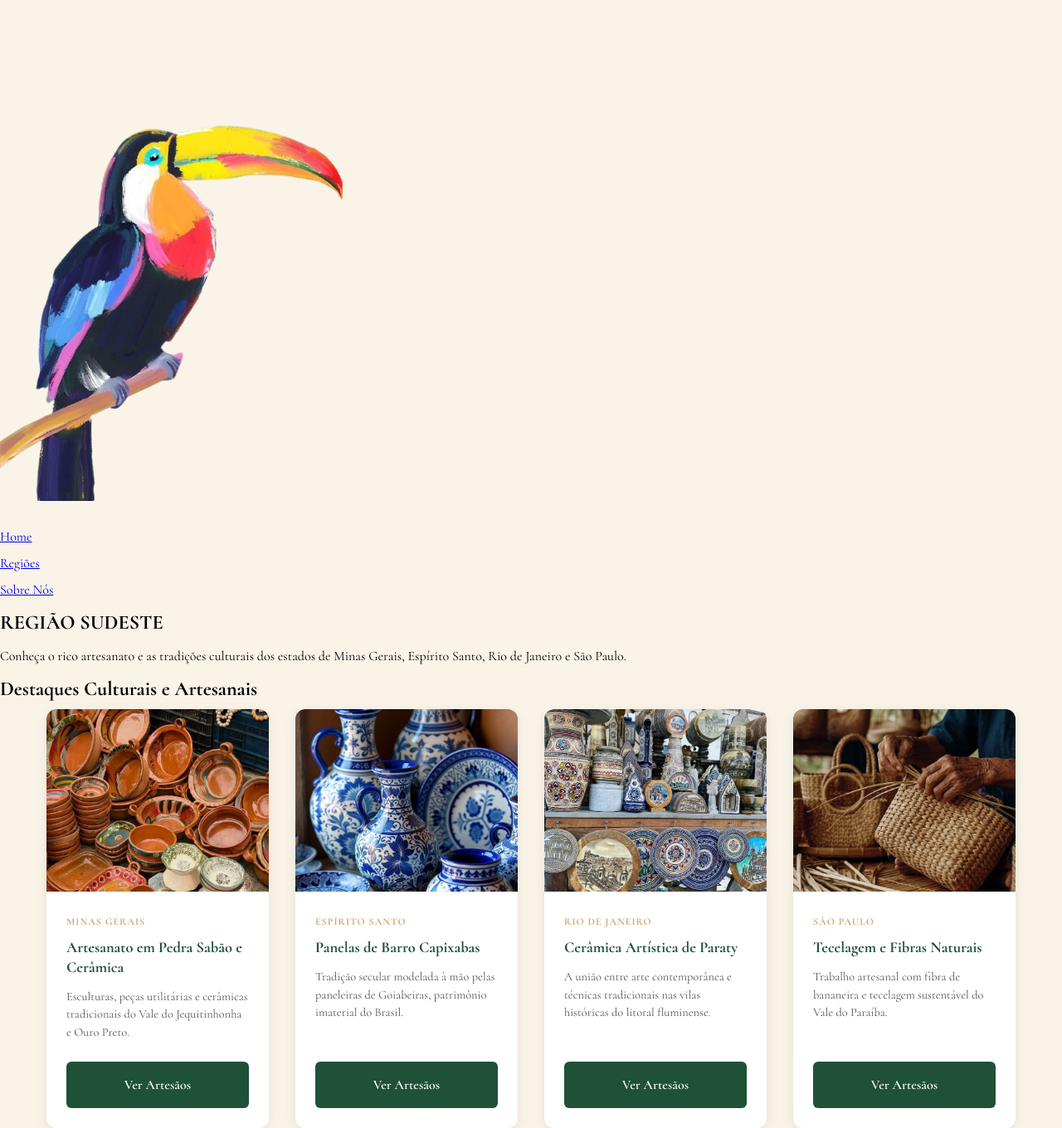
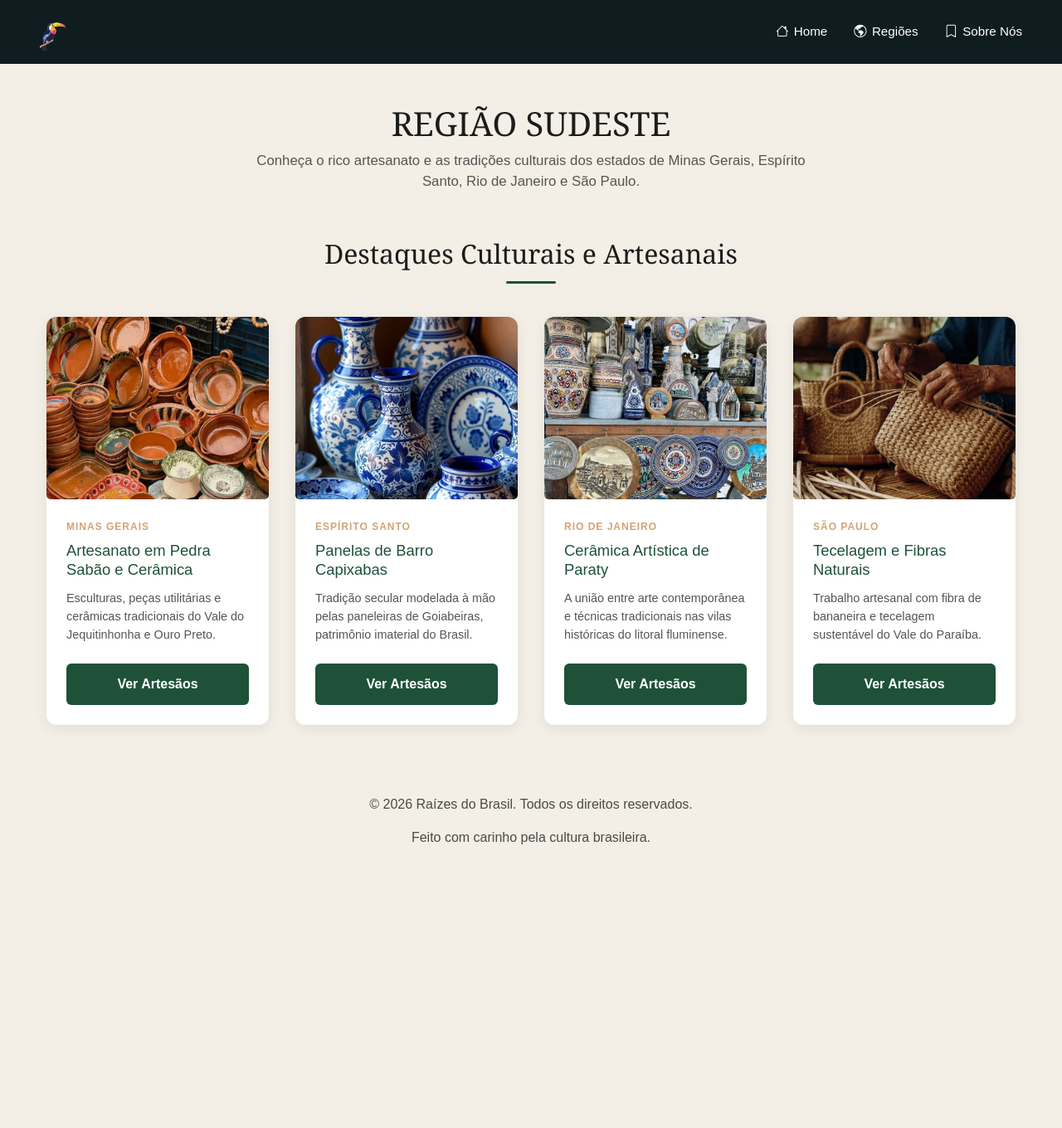
Before and after one commit to agathalrsilva876-ctrl/raizesdobrasil.Py, a Django app: page /sudeste/ in a window 1280 px wide. Shown: the whole page at 83% size. After the commit the page ends 1018 px from the top, so only its background shows below. Run offline with Django 5.2, Linux system fonts and the light colour scheme.

Commit message:
arrumando o css e html

```diff
--- a/core/templates/core/sudeste.html
+++ b/core/templates/core/sudeste.html
@@ -8,13 +8,20 @@
     <title>Região Sudeste - Raízes do Brasil</title>
 
     <link rel="icon" href="{% static 'img/home/logo (2).png' %}" type="image/x-icon">
-    <link rel="stylesheet" href="{% static 'css/layout.css' %}">
-    <link rel="stylesheet" href="{% static 'css/regiao.css' %}">
+
+    <!-- Ícones Bootstrap -->
+    <link rel="stylesheet" href="https://cdn.jsdelivr.net/npm/bootstrap-icons@1.13.1/font/bootstrap-icons.min.css">
+
+    <!-- Bootstrap -->
+    <link href="https://cdn.jsdelivr.net/npm/bootstrap@5.3.7/dist/css/bootstrap.min.css" rel="stylesheet">
+
+    <!-- CSS próprio (Certifique-se de que este arquivo está na pasta static/css/) -->
     <link rel="stylesheet" href="{% static 'css/sudeste.css' %}">
 </head>
 
 <body>
 
+    <!-- NAVBAR COM A CLASSE CORRETA -->
     <header class="navbar">
         <div class="logo">
             <a href="{% url 'core:home' %}">
@@ -23,9 +30,9 @@
         </div>
         <nav>
             <ul>
-                <li><a href="{% url 'core:home' %}">Home</a></li>
-                <li><a href="{% url 'artesaos:regioes' %}">Regiões</a></li>
-                <li><a href="{% url 'core:quem_somos' %}">Sobre Nós</a></li>
+                <li><a href="{% url 'core:home' %}"><i class="bi bi-house"></i> Home</a></li>
+                <li><a href="{% url 'artesaos:regioes' %}"><i class="bi bi-globe-americas"></i> Regiões</a></li>
+                <li><a href="{% url 'core:quem_somos' %}"><i class="bi bi-bookmark"></i> Sobre Nós</a></li>
             </ul>
         </nav>
     </header>
@@ -87,6 +94,15 @@
                 </div>
 
             </div>
+            <div class="footer-final">
+        <p>
+            &copy; {% now "Y" %} Raízes do Brasil.
+            Todos os direitos reservados.
+        </p>
+
+        <span>Feito com carinho pela cultura brasileira.</span>
+    </div>
+</footer>
         </section>
     </main>
 
--- a/static/css/sudeste.css
+++ b/static/css/sudeste.css
@@ -1,20 +1,128 @@
 /* ==========================================================================
-   ESTILOS ESPECÍFICOS DA PÁGINA SUDESTE
+   VARIÁVEIS E CONFIGURAÇÕES GERAIS
    ========================================================================== */
+:root {
+    --bg-body: #F4EFE6;
+    --header-bg: #0F1D21;
+    --card-bg: #FFFFFF;
+    --text-title: #1C1C1C;
+    --text-body: #4A4A4A;
+    --accent-green: #1e5138;
+}
+
+body {
+    background-color: var(--bg-body);
+    font-family: 'Plus Jakarta Sans', Arial, sans-serif;
+    color: var(--text-body);
+    margin: 0;
+    padding: 0;
+}
+
+/* ==========================================================================
+   CORREÇÃO DO HEADER E DA LOGO (TRAVA O TAMANHO E PÕE O FUNDO ESCURO)
+   ========================================================================== */
+header.navbar {
+    background-color: var(--header-bg) !important;
+    display: flex !important;
+    justify-content: space-between !important;
+    align-items: center !important;
+    padding: 1rem 3rem !important;
+    width: 100% !important;
+    box-sizing: border-box !important;
+    position: sticky;
+    top: 0;
+    z-index: 1000;
+}
+
+/* Trava a logo para nunca estourar o tamanho */
+header.navbar .logo img {
+    height: 45px !important;
+    width: auto !important;
+    max-width: 160px !important;
+    display: block !important;
+    object-fit: contain !important;
+}
+
+/* Alinhamento dos links do menu */
+header.navbar nav ul {
+    list-style: none !important;
+    display: flex !important;
+    gap: 2rem !important;
+    margin: 0 !important;
+    padding: 0 !important;
+    align-items: center !important;
+}
+
+header.navbar nav ul li a {
+    color: #FFFFFF !important;
+    text-decoration: none !important;
+    font-size: 0.95rem !important;
+    font-weight: 400 !important;
+    display: flex;
+    align-items: center;
+    gap: 0.4rem;
+    transition: color 0.3s ease;
+}
+
+header.navbar nav ul li a:hover {
+    color: #d4a373 !important;
+}
+
+/* ==========================================================================
+   ESTILOS DA PÁGINA SUDESTE
+   ========================================================================== */
+.regiao-container {
+    max-width: 1200px;
+    margin: 0 auto;
+    padding: 0 1rem;
+}
+
+.banner-regiao {
+    text-align: center;
+    padding: 3rem 1rem 2rem 1rem;
+}
+
+.banner-regiao h1 {
+    font-family: 'Playfair Display', Georgia, serif;
+    font-size: 2.5rem;
+    color: var(--text-title);
+    margin-bottom: 0.5rem;
+}
+
+.banner-regiao p {
+    color: #555555;
+    font-size: 1.05rem;
+    max-width: 700px;
+    margin: 0 auto;
+}
+
+.destaques h2 {
+    font-family: 'Playfair Display', Georgia, serif;
+    text-align: center;
+    font-size: 2rem;
+    color: var(--text-title);
+    margin-top: 1.5rem;
+}
+
+.linha-decorativa {
+    width: 60px;
+    height: 3px;
+    background-color: var(--accent-green);
+    margin: 0.8rem auto 2.5rem auto;
+    border-radius: 2px;
+}
 
 /* GRID DOS CARTÕES */
 .cards-grid {
     display: grid;
     grid-template-columns: repeat(auto-fit, minmax(260px, 1fr));
     gap: 2rem;
-    max-width: 1200px;
-    margin: 0 auto;
-    padding: 0 1rem;
+    margin-bottom: 4rem;
 }
 
 /* ESTRUTURA DO CARTÃO */
 .card {
-    background: #ffffff;
+    background: var(--card-bg);
     border-radius: 12px;
     overflow: hidden;
     box-shadow: 0 4px 15px rgba(0, 0, 0, 0.08);
@@ -22,6 +130,7 @@
     flex-direction: column;
     justify-content: space-between;
     transition: transform 0.25s ease, box-shadow 0.25s ease;
+    border: none;
 }
 
 .card:hover {
@@ -29,7 +138,6 @@
     box-shadow: 0 8px 20px rgba(0, 0, 0, 0.12);
 }
 
-/* FIXA O TAMANHO E CORTE DAS IMAGENS */
 .card-img {
     width: 100%;
     height: 220px;
@@ -37,7 +145,6 @@
     display: block;
 }
 
-/* CONTEÚDO E BOTÃO */
 .card-content {
     padding: 1.5rem;
     display: flex;
@@ -56,7 +163,7 @@
 
 .card-content h3 {
     font-size: 1.15rem;
-    color: #1e5138;
+    color: var(--accent-green);
     margin-bottom: 0.75rem;
     line-height: 1.3;
 }
@@ -66,6 +173,7 @@
     color: #555555;
     line-height: 1.5;
     margin-bottom: 1.5rem;
+    flex-grow: 1;
 }
 
 .btn {
@@ -73,7 +181,7 @@
     display: block;
     width: 100%;
     padding: 0.75rem;
-    background-color: #1e5138;
+    background-color: var(--accent-green);
     color: #ffffff;
     text-align: center;
     border-radius: 6px;
@@ -84,4 +192,10 @@
 
 .btn:hover {
     background-color: #143826;
+    color: #ffffff;
 }
+ .footer-final {
+        flex-direction: column;
+        text-align: center;
+        padding: 20px;
+    }
```
